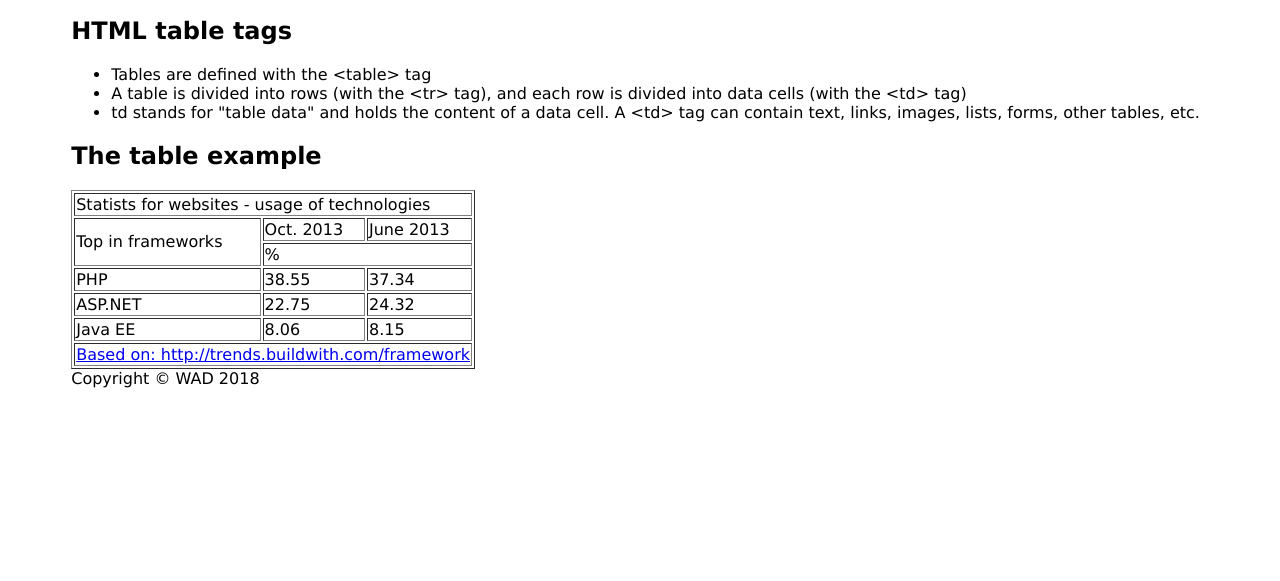
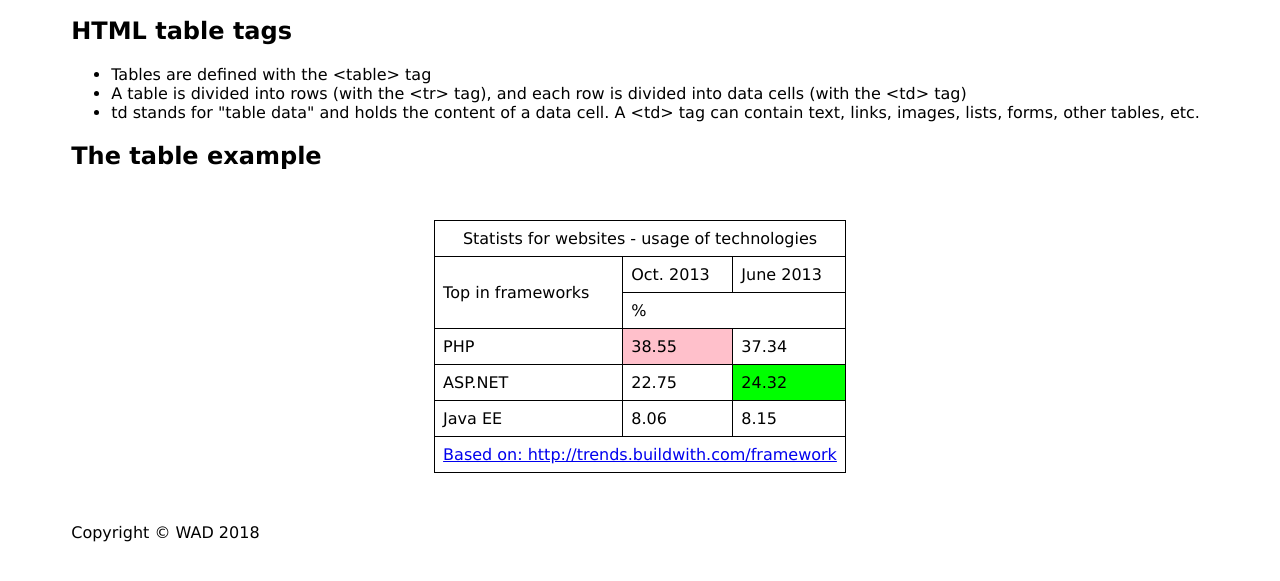
Before and after one commit to csplb/WAD, a plain HTML site: page table.html in a window 1280 px wide. Shown: the part 103-684 px from the top of the page. Drawn offline with Linux system fonts and the light colour scheme.

Commit message:
Exercise 2 - styling for main table

```diff
--- a/style.css
+++ b/style.css
@@ -7,3 +7,28 @@ div#container {
     width: 90%;
     margin: auto;
 }
+
+table {
+    margin: 50px auto;
+    border-collapse: collapse;
+}
+
+td {
+    padding: 0.5em;
+}
+
+table#main td {
+    border: 1px black solid;
+}
+
+thead, tfoot {
+    text-align: center;
+}
+
+.positive {
+    background-color: lime;
+}
+
+.negative {
+    background-color: pink;
+}
--- a/table.html
+++ b/table.html
@@ -30,7 +30,7 @@
 
             <h2>The table example</h2>
 
-            <table border="1">
+            <table id="main">
                 <thead>
                     <tr>
                         <td colspan="3">Statists for websites - usage of technologies</td>
@@ -47,13 +47,13 @@
                     </tr>
                     <tr>
                         <td>PHP</td>
-                        <td>38.55</td>
+                        <td class="negative">38.55</td>
                         <td>37.34</td>
                     </tr>
                     <tr>
                         <td>ASP.NET</td>
                         <td>22.75</td>
-                        <td>24.32</td>
+                        <td class="positive">24.32</td>
                     </tr>
                     <tr>
                         <td>Java EE</td>
```
